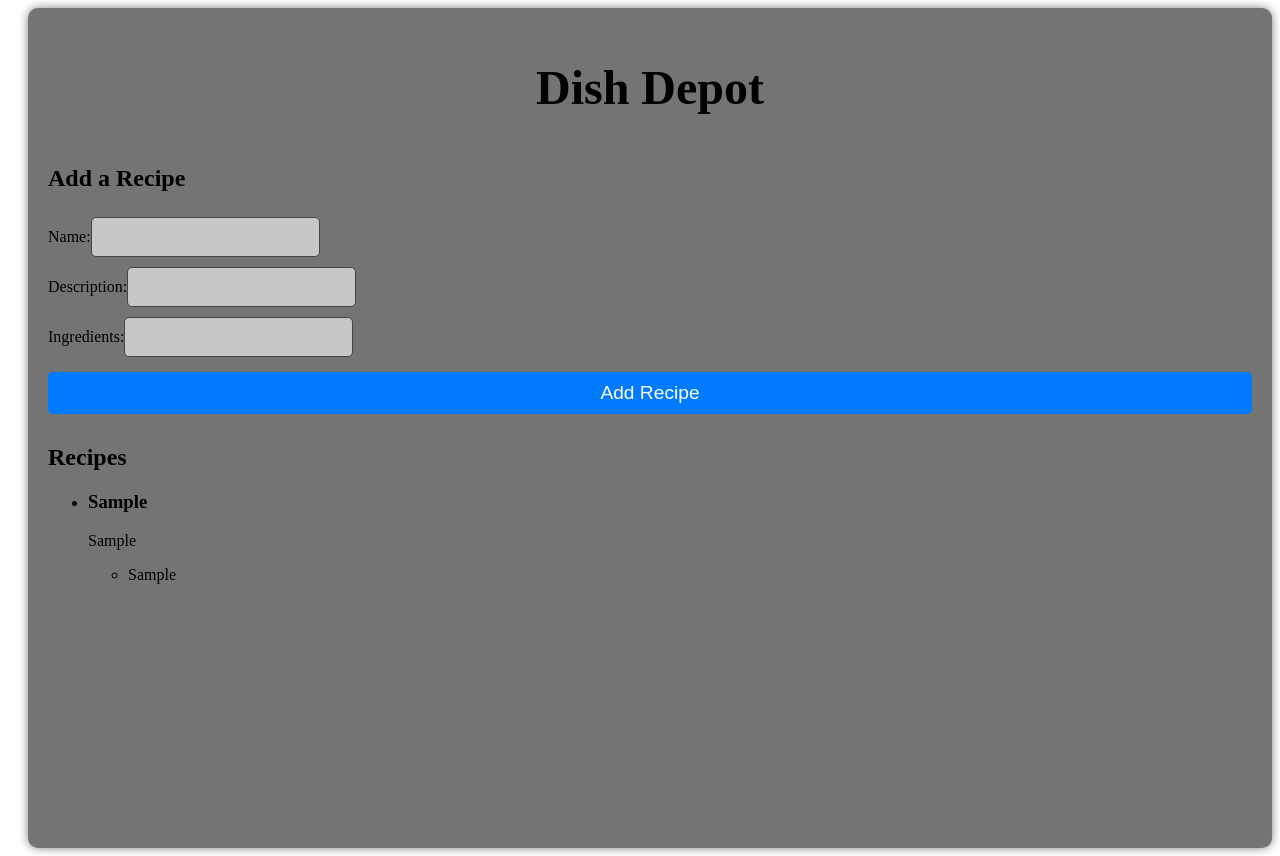
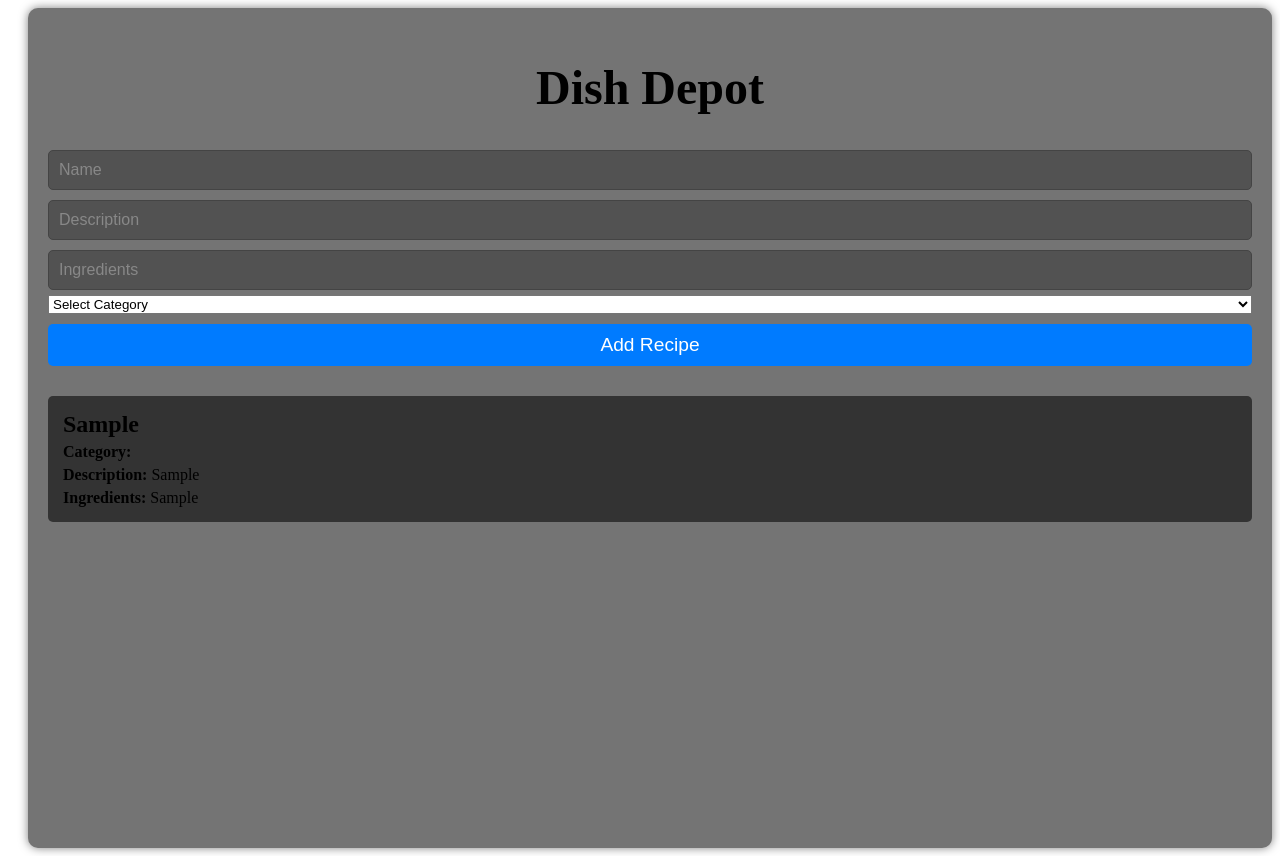
Before and after one commit to dmcclellan3/recipe-book, a React (Vite) app in the folder recipe-book/: page / in a window 1280 px wide. Both pictures are taken after typing "Sample", "Sample", "Sample" into the empty fields and a click on the button "Add Recipe". Built offline with nearby package versions, Linux system fonts and the light colour scheme.

Commit message:
adding categories

```diff
--- a/recipe-book/src/RecipeForm.jsx
+++ b/recipe-book/src/RecipeForm.jsx
@@ -3,43 +3,45 @@ import React, { useState } from 'react';
 const RecipeForm = ({ addRecipe }) => {
   const [name, setName] = useState('');
   const [description, setDescription] = useState('');
-  const [ingredients, setIngredients] = useState([]);
+  const [ingredients, setIngredients] = useState('');
+  const [category, setCategory] = useState('');
 
   const handleSubmit = (e) => {
     e.preventDefault();
-    addRecipe({ name, description, ingredients: ingredients.split(',') });
+    addRecipe({ name, description, ingredients, category });
     setName('');
     setDescription('');
     setIngredients('');
+    setCategory('');
   };
 
   return (
     <form onSubmit={handleSubmit}>
-      <h2>Add a Recipe</h2>
-      <label>
-        Name:
       <input
         type="text"
+        placeholder="Name"
         value={name}
         onChange={(e) => setName(e.target.value)}
       />
-      </label>
-      <label>
-        Description:
       <input
         type="text"
+        placeholder="Description"
         value={description}
         onChange={(e) => setDescription(e.target.value)}
       />
-      </label>
-      <label>
-        Ingredients:
       <input
         type="text"
+        placeholder="Ingredients"
         value={ingredients}
         onChange={(e) => setIngredients(e.target.value)}
       />
-      </label>
+      <select value={category} onChange={(e) => setCategory(e.target.value)}>
+        <option value="">Select Category</option>
+        <option value="Breakfast">Breakfast</option>
+        <option value="Lunch">Lunch</option>
+        <option value="Dinner">Dinner</option>
+        <option value="Dessert">Dessert</option>
+      </select>
       <button type="submit">Add Recipe</button>
     </form>
   );
--- a/recipe-book/src/RecipeList.jsx
+++ b/recipe-book/src/RecipeList.jsx
@@ -1,15 +1,16 @@
 import React from 'react';
-import Recipe from './Recipe';
 
 const RecipeList = ({ recipes }) => {
   return (
-    <div>
-      <h2>Recipes</h2>
-      <ul>
-        {recipes.map((recipe, index) => (
-          <Recipe key={index} recipe={recipe} />
-        ))}
-      </ul>
+    <div className="recipes">
+      {recipes.map((recipe, index) => (
+        <div key={index} className="recipe-item">
+          <h3>{recipe.name}</h3>
+          <p><strong>Category:</strong> {recipe.category}</p>
+          <p><strong>Description:</strong> {recipe.description}</p>
+          <p><strong>Ingredients:</strong> {recipe.ingredients}</p>
+        </div>
+      ))}
     </div>
   );
 };
--- a/recipe-book/src/index.css
+++ b/recipe-book/src/index.css
@@ -35,7 +35,7 @@ form {
 }
 
 input[type="text"] {
-  background-color: #c7c7c7;
+  background-color: #525252;
   color: #f0f0f0;
   border: 1px solid #444;
   padding: 10px;
```
Lines whose indentation alone changed are shown as unchanged.
